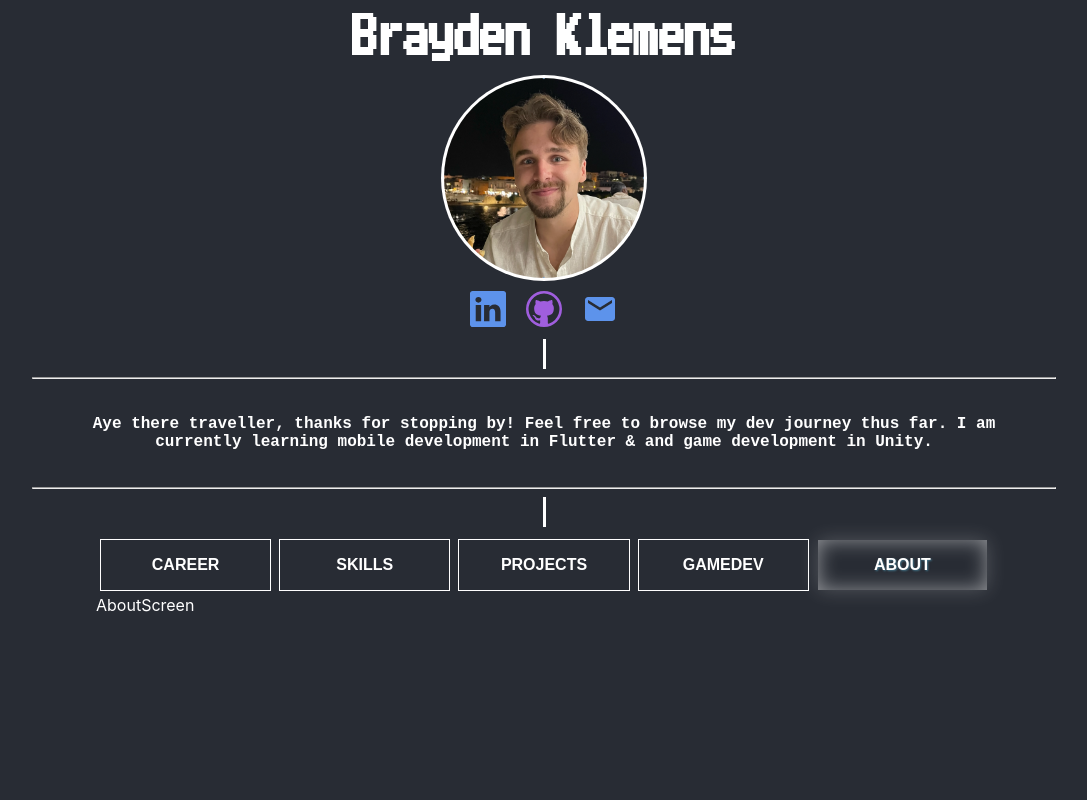
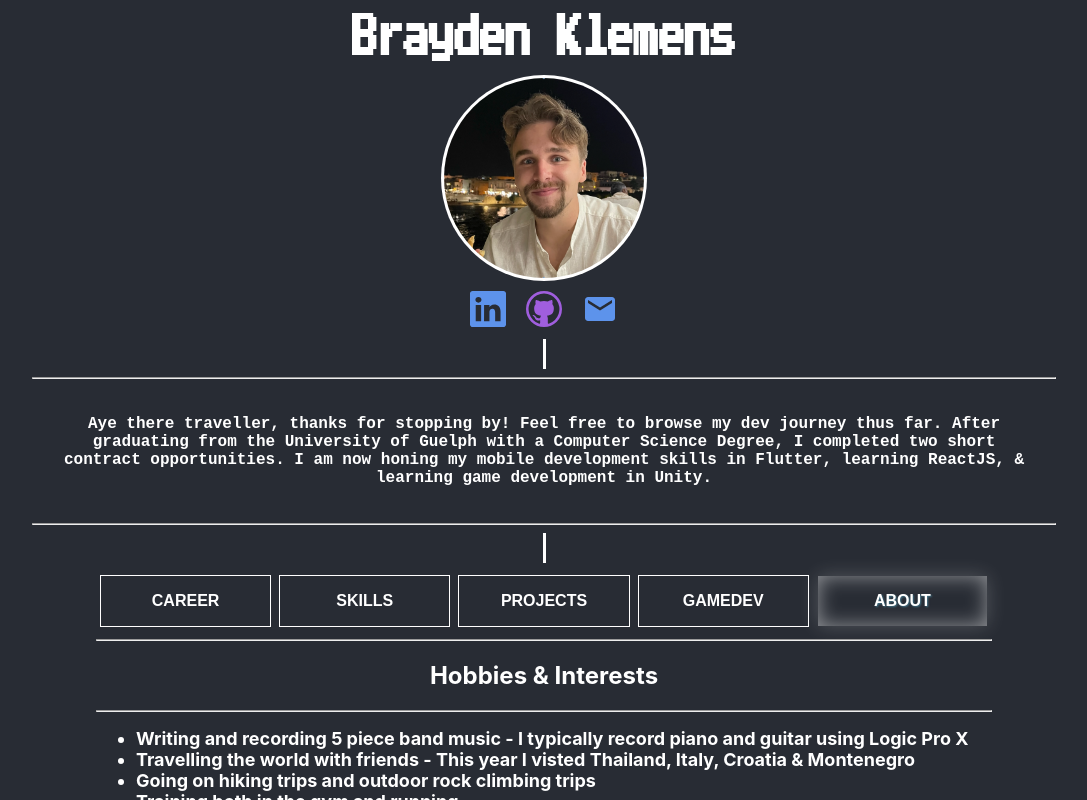
Before and after one commit to BraydenKlemens/portfolio-website, a React (Create React App) app: page / in a window 1280 px wide. Both pictures are taken after a click on the button "ABOUT". Shown: the top 800 px of the page, without its empty margins (96-1183 px from the left). Built offline with nearby package versions, Linux system fonts and the light colour scheme.

Commit message:
about page done

```diff
--- a/public/index.html
+++ b/public/index.html
@@ -5,10 +5,10 @@
     <link rel="icon" href="%PUBLIC_URL%/favicon.png" />
     <meta name="viewport" content="width=device-width, initial-scale=1" />
     <meta name="theme-color" content="#000000" />
-    <meta name="description" content="Web site created using create-react-app" />
+    <meta name="Brayden Klemens - Portfolio Website" content="Web site created using create-react-app" />
     <link rel="apple-touch-icon" href="%PUBLIC_URL%/favicon.png" />
     <link rel="manifest" href="%PUBLIC_URL%/manifest.json" />
-    <title>BraydenKlemens</title>
+    <title>Brayden Klemens Portfolio</title>
   </head>
   <body>
     <noscript>You need to enable JavaScript to run this app.</noscript>
--- a/src/components/Content/TabBar.module.css
+++ b/src/components/Content/TabBar.module.css
@@ -10,7 +10,7 @@
 }
 
 @media (max-width: 600px) {
-    .wrapper {
+    .tabWrapper {
         flex-wrap: wrap;
     }
 }
--- a/src/components/Profile/Profile.js
+++ b/src/components/Profile/Profile.js
@@ -2,7 +2,6 @@ import style from "./Profile.module.css";
 import profilepic from "../../assets/profilepic.png";
 import { constants } from "../../constants";
 import Contact from "./Contact";
-// import ThemePicker from "../UI/ThemePicker";
 
 const Profile = ({ name }) => {
   return (
@@ -16,7 +15,6 @@ const Profile = ({ name }) => {
           alt="profilepic"
         />
         <Contact />
-        {/* <ThemePicker /> */}
       </div>
 
       {/* About me section */}
--- a/src/components/Screens/AboutScreen.js
+++ b/src/components/Screens/AboutScreen.js
@@ -1,7 +1,37 @@
 import style from "./Screen.module.css";
+import btnStyle from "../Content/Tab.module.css";
+import { constants } from "../../constants";
+import resume from "../../assets/resume/resumepic.png";
 
 const AboutScreen = () => {
-  return <div className={style.aboutScreenWrapper}>AboutScreen</div>;
+  return (
+    <div className={style.aboutScreenWrapper}>
+      {/* hobbies description */}
+      <hr />
+      <h2 className={style.contentsCenter}>Hobbies & Interests</h2>
+      <hr />
+      <ul>
+        {constants.HOBBIES.map((bullet, j) => (
+          <li style={{ fontSize: 18, fontWeight: "bold" }} key={j}>
+            {bullet}
+          </li>
+        ))}
+      </ul>
+
+      {/* Download resume section */}
+      <hr />
+      <h2 className={style.contentsCenter}>Resume</h2>
+      <hr />
+      <div className={style.contentsCenter}>
+        <button className={btnStyle.btn}>DOWNLOAD</button>
+        <img
+          src={resume}
+          className={style.imageContainer}
+          alt="Resume Picture"
+        />
+      </div>
+    </div>
+  );
 };
 
 export default AboutScreen;
--- a/src/components/Screens/CareerScreen.js
+++ b/src/components/Screens/CareerScreen.js
@@ -1,8 +1,3 @@
-/*
-- Download Stuff button
-- Work experience card
-- project card
-*/
 import { constants } from "../../constants";
 import JobCard from "../UI/JobCard";
 import style from "./Screen.module.css";
@@ -29,6 +24,17 @@ const CareerScreen = () => {
           <hr />
         </div>
       ))}
+
+      {/* Wordpress website link */}
+      <a
+        style={{ color: "#58A6FF", fontSize: 20, fontWeight: "bold" }}
+        href="https://bklemenscoop.wordpress.com"
+        target="_blank"
+        rel="noreferrer"
+      >
+        Click here to learn more about my Co-op experiences
+      </a>
+      <hr />
     </div>
   );
 };
--- a/src/components/Screens/Screen.module.css
+++ b/src/components/Screens/Screen.module.css
@@ -39,4 +39,9 @@
     display: flex;
     justify-content: center;
     align-items: center;
+    flex-direction: column;
 }
+
+.imageContainer {
+    border-radius: 10px;
+}
--- a/src/constants/index.js
+++ b/src/constants/index.js
@@ -1,6 +1,16 @@
 // eslint-disable no-unused-vars
 const ABOUT = `Aye there traveller, thanks for stopping by! Feel free to browse my dev journey thus far.
-I am currently learning mobile development in Flutter & and game development in Unity.`;
+After graduating from the University of Guelph with a Computer Science Degree, I completed two short contract opportunities.
+I am now honing my mobile development skills in Flutter, learning ReactJS, & learning game development in Unity.`;
+
+const HOBBIES = [
+  "Writing and recording 5 piece band music - I typically record piano and guitar using Logic Pro X",
+  "Travelling the world with friends - This year I visted Thailand, Italy, Croatia & Montenegro",
+  "Going on hiking trips and outdoor rock climbing trips",
+  "Training both in the gym and running",
+  "Snowboarding through the winter",
+  "Playing competative PC games, & binge watching new tv shows",
+];
 
 const SKILL_LANGUAGES = [
   {
@@ -129,7 +139,7 @@ const WORK = [
       "Architected a machine learning pipeline, which uses thermal imaging data to detect COVID-19",
       "Developed a facial detection script using a human face data set and a 64 nodal point mesh",
       "Used adaptive thresholding to calculate average and mean pixel values in regions of thermal faces to determine body temperature and breath rate",
-      "https://guides.uoguelph.ca/2021/09/researchers-aim-to-improve-covid-19-screening-with-thermal-camera-based-imaging-tool/",
+      "Check out the official article: https://guides.uoguelph.ca/2021/09/researchers-aim-to-improve-covid-19-screening-with-thermal-camera-based-imaging-tool/",
     ],
   },
   {
@@ -224,4 +234,5 @@ export const constants = {
   WORK,
   PROJECTS,
   GAMES,
+  HOBBIES,
 };
```
Also changed, not shown: public/manifest.json, src/assets/resume/resumepic.png (added).
